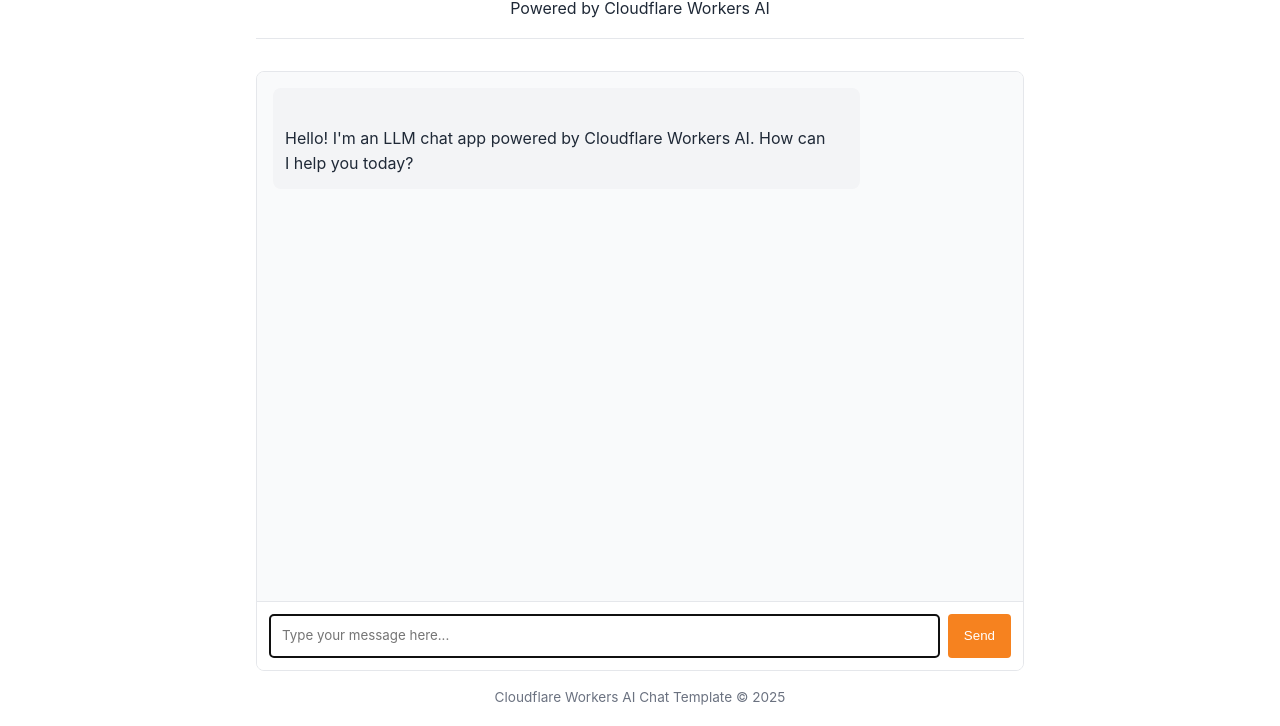
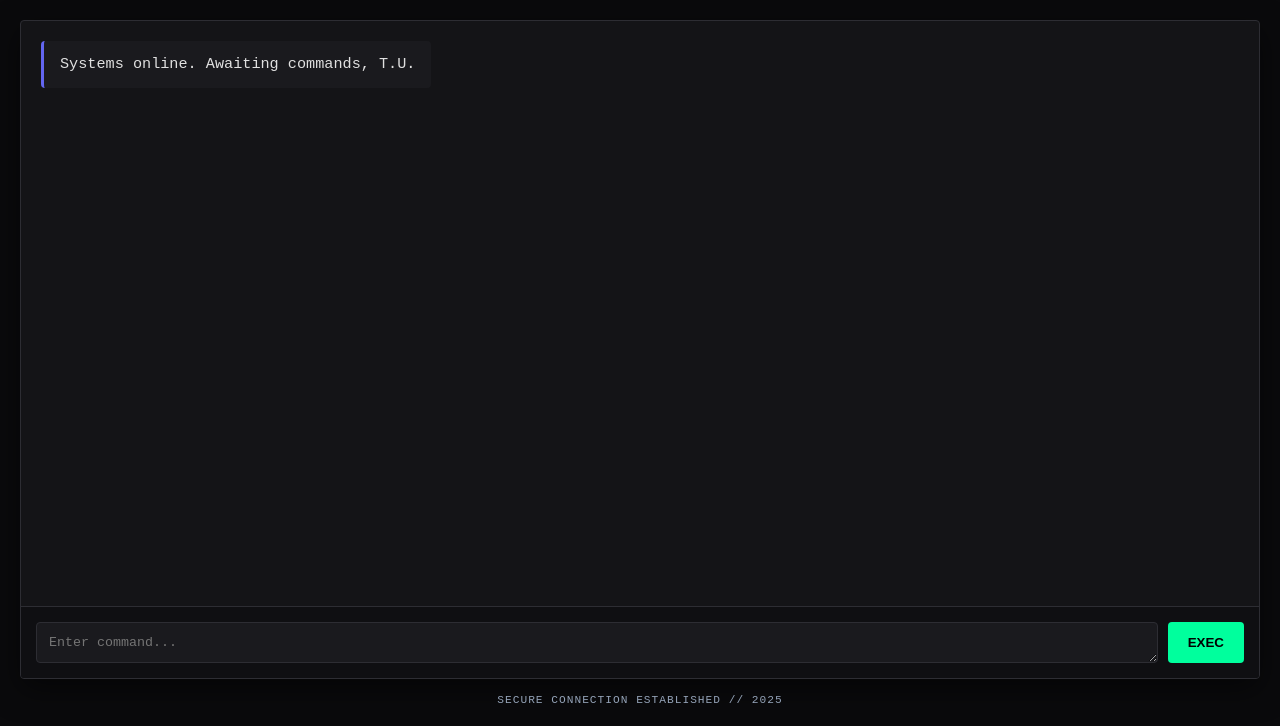
Before and after one commit to manzz671/cf-ai, a website: page public/index.html in a window 1280 px wide. Shown: the part 74-800 px from the top of the page. Drawn offline with Linux system fonts and the light colour scheme.

Commit message:
Revamp HTML structure and styles for NEXUS-X

````diff
--- a/public/index.html
+++ b/public/index.html
@@ -3,181 +3,199 @@
 	<head>
 		<meta charset="UTF-8" />
 		<meta name="viewport" content="width=device-width, initial-scale=1.0" />
-		<title>LLM Chat App</title>
+		<title>NEXUS-X TERMINAL</title>
 		<style>
 			:root {
-				--primary-color: #f6821f;
-				--primary-hover: #e67e22;
-				--light-bg: #f9fafb;
-				--border-color: #e5e7eb;
-				--text-color: #1f2937;
-				--text-light: #6b7280;
-				--user-msg-bg: #fff2e6;
-				--assistant-msg-bg: #f3f4f6;
+				--bg-dark: #0a0a0c;
+				--panel-bg: #141417;
+				--primary-glow: #00ff9d; /* Hijau Matrix/Cyber */
+				--text-main: #e0e0e0;
+				--text-dim: #94a3b8;
+				--user-bg: #1e293b;
+				--border-dim: #2d2d33;
 			}
 
-			* {
-				box-sizing: border-box;
-				margin: 0;
-				padding: 0;
-			}
+			* { box-sizing: border-box; margin: 0; padding: 0; }
 
 			body {
-				font-family:
-					-apple-system, BlinkMacSystemFont, "Segoe UI", Roboto, Oxygen, Ubuntu,
-					Cantarell, sans-serif;
-				line-height: 1.6;
-				color: var(--text-color);
-				max-width: 800px;
-				margin: 0 auto;
-				padding: 1rem;
+				background-color: var(--bg-dark);
+				font-family: 'JetBrains Mono', 'Fira Code', monospace;
+				color: var(--text-main);
+				height: 100vh;
+				display: flex;
+				flex-direction: column;
+				padding: 20px;
 			}
 
 			header {
-				text-align: center;
-				margin-bottom: 2rem;
-				padding: 1rem 0;
-				border-bottom: 1px solid var(--border-color);
+				text-align: left;
+				padding: 10px 0 20px 0;
+				border-bottom: 2px solid var(--primary-glow);
+				margin-bottom: 20px;
+				text-shadow: 0 0 10px var(--primary-glow);
 			}
 
-			h1 {
-				font-size: 1.5rem;
-				color: var(--primary-color);
-			}
+			h1 { font-size: 1.2rem; letter-spacing: 2px; color: var(--primary-glow); }
 
 			.chat-container {
+				flex: 1;
 				display: flex;
 				flex-direction: column;
-				height: calc(100vh - 200px);
-				min-height: 400px;
-				border: 1px solid var(--border-color);
-				border-radius: 8px;
+				background: var(--panel-bg);
+				border: 1px solid var(--border-dim);
+				border-radius: 4px;
 				overflow: hidden;
+				box-shadow: 0 10px 30px rgba(0,0,0,0.5);
 			}
 
 			.chat-messages {
 				flex: 1;
 				overflow-y: auto;
-				padding: 1rem;
-				background-color: var(--light-bg);
+				padding: 20px;
+				display: flex;
+				flex-direction: column;
+				gap: 15px;
 			}
 
+			/* Style Pesan */
 			.message {
-				margin-bottom: 1rem;
-				padding: 0.75rem;
-				border-radius: 8px;
-				max-width: 80%;
-			}
-
-			.message p {
-				white-space: pre-line;
-				margin: 0;
-				overflow-wrap: anywhere;
+				padding: 12px 16px;
+				border-radius: 4px;
+				max-width: 85%;
+				font-size: 0.95rem;
+				line-height: 1.5;
+				position: relative;
 			}
 
 			.user-message {
-				background-color: var(--user-msg-bg);
+				background-color: var(--user-bg);
 				align-self: flex-end;
-				margin-left: auto;
+				border-left: 3px solid var(--primary-glow);
 			}
 
 			.assistant-message {
-				background-color: var(--assistant-msg-bg);
+				background-color: #1a1a1e;
 				align-self: flex-start;
+				border-left: 3px solid #6366f1; /* Warna aksen berbeda untuk AI */
 			}
 
+			/* Fitur Code Block & Link */
+			code {
+				background: #000;
+				color: #ff79c6;
+				padding: 2px 6px;
+				border-radius: 4px;
+				font-size: 0.9em;
+			}
+
+			pre {
+				background: #000;
+				padding: 15px;
+				border-radius: 6px;
+				overflow-x: auto;
+				margin: 10px 0;
+				border: 1px solid #333;
+			}
+
+			pre code { background: none; color: #50fa7b; padding: 0; }
+
+			a { color: var(--primary-glow); text-decoration: underline; }
+
+			/* Input Area */
 			.message-input {
 				display: flex;
-				padding: 0.75rem;
-				border-top: 1px solid var(--border-color);
-				background-color: white;
+				padding: 15px;
+				background: #0f0f12;
+				border-top: 1px solid var(--border-dim);
 			}
 
 			#user-input {
 				flex: 1;
-				padding: 0.75rem;
-				border: 1px solid var(--border-color);
+				background: #1a1a1e;
+				border: 1px solid var(--border-dim);
+				color: white;
+				padding: 12px;
 				border-radius: 4px;
-				font-family: inherit;
-				resize: none;
-				min-height: 44px;
+				outline: none;
+				transition: border 0.3s;
 			}
 
+			#user-input:focus { border-color: var(--primary-glow); }
+
 			#send-button {
-				margin-left: 0.5rem;
-				padding: 0 1rem;
-				background-color: var(--primary-color);
-				color: white;
+				margin-left: 10px;
+				padding: 0 20px;
+				background: var(--primary-glow);
+				color: black;
+				font-weight: bold;
 				border: none;
 				border-radius: 4px;
 				cursor: pointer;
-				transition: background-color 0.2s;
+				text-transform: uppercase;
 			}
 
-			#send-button:hover {
-				background-color: var(--primary-hover);
-			}
-
-			#send-button:disabled {
-				background-color: var(--text-light);
-				cursor: not-allowed;
-			}
+			#send-button:hover { opacity: 0.8; box-shadow: 0 0 15px var(--primary-glow); }
 
 			.typing-indicator {
+				padding: 10px 20px;
+				font-size: 0.8rem;
+				color: var(--primary-glow);
 				display: none;
-				font-style: italic;
-				color: var(--text-light);
-				padding: 1rem;
-			}
-
-			.typing-indicator.visible {
-				display: block;
 			}
 
 			footer {
-				margin-top: 1rem;
+				margin-top: 15px;
+				font-size: 0.7rem;
+				color: var(--text-dim);
 				text-align: center;
-				font-size: 0.85rem;
-				color: var(--text-light);
+				letter-spacing: 1px;
 			}
 		</style>
 	</head>
 	<body>
 		<header>
-			<h1>Cloudflare AI Chat</h1>
-			<p>Powered by Cloudflare Workers AI</p>
+			<h1>NEXUS-X TERMINAL v2.0</h1>
 		</header>
 
 		<div class="chat-container">
 			<div id="chat-messages" class="chat-messages">
 				<div class="message assistant-message">
-					<p>
-						Hello! I'm an LLM chat app powered by Cloudflare Workers AI. How can
-						I help you today?
-					</p>
+					<p>Systems online. Awaiting commands, T.U.</p>
 				</div>
 			</div>
 
 			<div class="typing-indicator" id="typing-indicator">
-				AI is thinking...
+				[CALCULATING RESPONSE...]
 			</div>
 
 			<div class="message-input">
-				<textarea
-					id="user-input"
-					placeholder="Type your message here..."
-					rows="1"
-					autofocus
-				></textarea>
-				<button id="send-button">Send</button>
+				<textarea id="user-input" placeholder="Enter command..." rows="1"></textarea>
+				<button id="send-button">EXEC</button>
 			</div>
 		</div>
 
 		<footer>
-			<p>Cloudflare Workers AI Chat Template &copy; 2025</p>
+			SECURE CONNECTION ESTABLISHED // 2025
 		</footer>
 
-		<!-- Chat app script -->
+		<script>
+			// Fungsi tambahan untuk memproses teks (Code blocks & Links)
+			function formatMessage(text) {
+				// 1. Auto Link
+				text = text.replace(/(https?:\/\/[^\s]+)/g, '<a href="$1" target="_blank">$1</a>');
+
+				// 2. Code Blocks (```code```)
+				text = text.replace(/```([\s\S]*?)```/g, '<pre><code>$1</code></pre>');
+
+				// 3. Inline Code (`code`)
+				text = text.replace(/`([^`]+)`/g, '<code>$1</code>');
+
+				return text;
+			}
+
+			// Catatan: Script ini harus digabungkan dengan chat.js Anda
+			// Pastikan saat menampilkan pesan ke HTML, gunakan .innerHTML = formatMessage(data)
+		</script>
 		<script src="chat.js"></script>
 	</body>
 </html>
````
